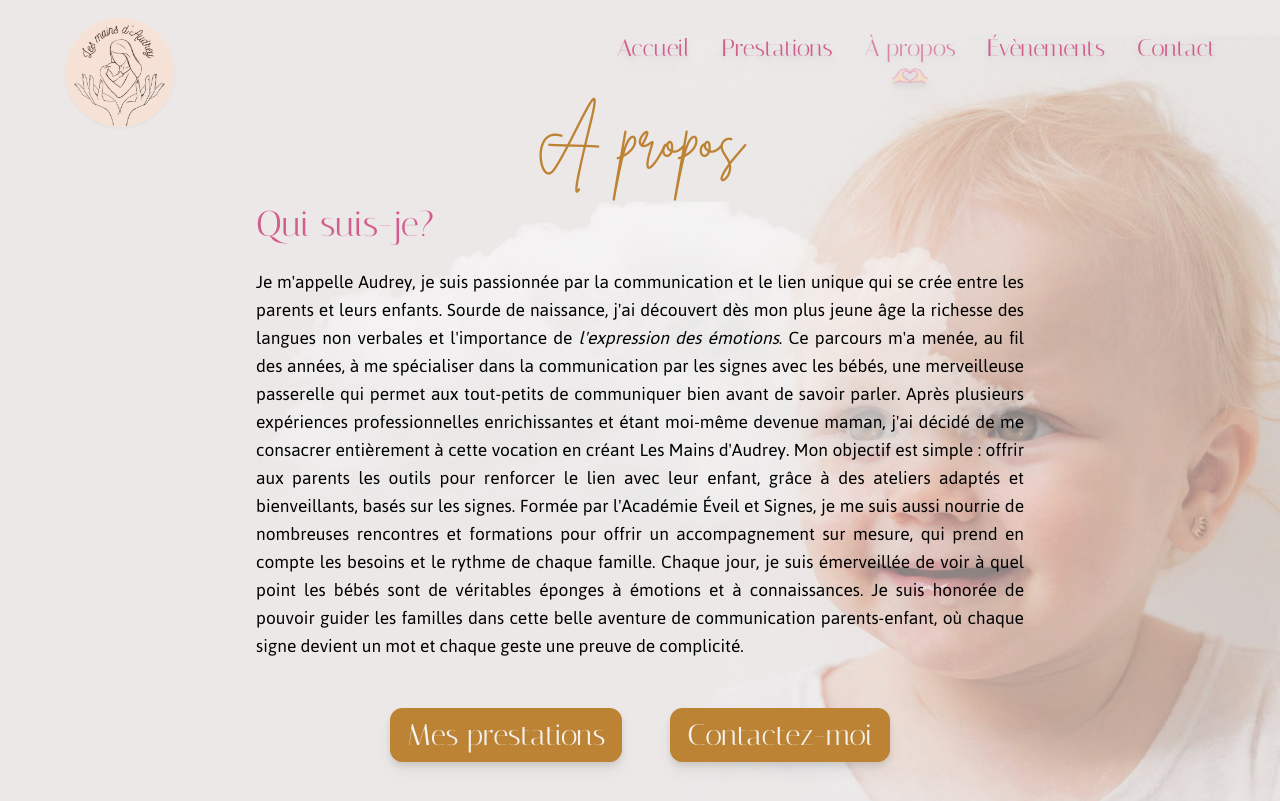
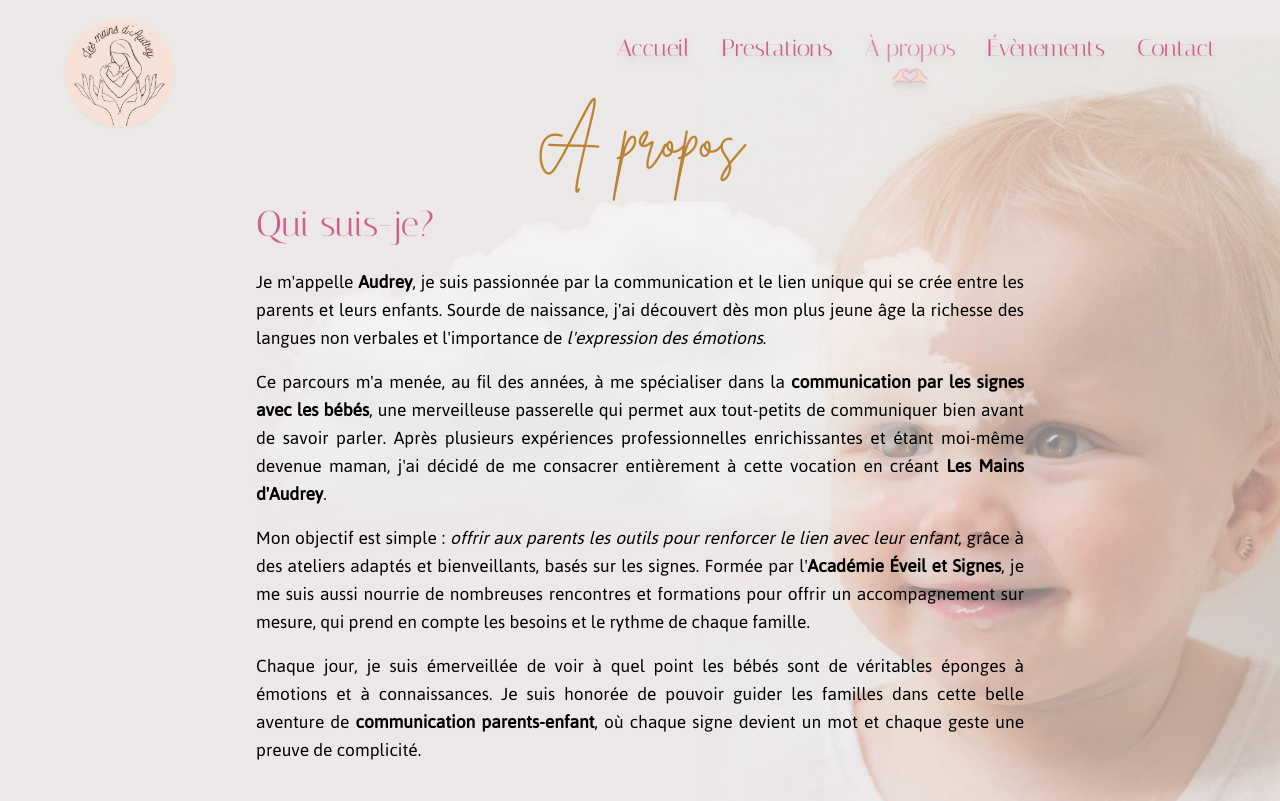
Before and after one commit to luciel53/lesmainsd-audrey, a Next.js app in the folder les-mains-d-audrey/: page /about in a window 1280 px wide. Shown: the top 801 px of the page. Built offline with nearby package versions, Linux system fonts and the light colour scheme; what tailwindcss-animated would draw is missing.

Commit message:
added some animations + SEO of about page

```diff
--- a/les-mains-d-audrey/src/app/about/page.js
+++ b/les-mains-d-audrey/src/app/about/page.js
@@ -14,55 +14,73 @@ export default function About() {
       <h1 className="font-brittany text-4xl md:text-6xl mb-6 md:mb-8">
         À propos
       </h1>
-      <div className="mx-auto w-[88%] md:w-[70%] lg:w-[60%] font-jaldi md:text-xl text-justify mb-4">
+      <section className="mx-auto w-[88%] md:w-[70%] lg:w-[60%] font-jaldi md:text-xl text-justify mb-4">
         <h2 className=" font-italiana text-xl md:text-3xl lg:text-4xl md:text-left  mb-3 lg:mb-6 relative z-10">
           Qui suis-je?
         </h2>
         <div>
           <Cloud />
-          <p className="text-justify relative z-10 font-jaldi md:text-xl">
-            Je m&apos;appelle Audrey, je suis passionnée par la communication et le
-            lien unique qui se crée entre les parents et leurs enfants. Sourde
-            de naissance, j&apos;ai découvert dès mon plus jeune âge la richesse des
-            langues non verbales et l&apos;importance de{" "}
-            <em>l&apos;expression des émotions</em>. Ce parcours m&apos;a menée, au fil
-            des années, à me spécialiser dans la communication par les signes
-            avec les bébés, une merveilleuse passerelle qui permet aux
-            tout-petits de communiquer bien avant de savoir parler. Après
-            plusieurs expériences professionnelles enrichissantes et étant
-            moi-même devenue maman, j&apos;ai décidé de me consacrer entièrement à
-            cette vocation en créant Les Mains d&apos;Audrey. Mon objectif est simple
-            : offrir aux parents les outils pour renforcer le lien avec leur
-            enfant, grâce à des ateliers adaptés et bienveillants, basés sur les
-            signes. Formée par l&apos;Académie Éveil et Signes, je me suis aussi
-            nourrie de nombreuses rencontres et formations pour offrir un
-            accompagnement sur mesure, qui prend en compte les besoins et le
-            rythme de chaque famille. Chaque jour, je suis émerveillée de voir à
-            quel point les bébés sont de véritables éponges à émotions et à
-            connaissances. Je suis honorée de pouvoir guider les familles dans
-            cette belle aventure de communication parents-enfant, où chaque
-            signe devient un mot et chaque geste une preuve de complicité.
-          </p>
+          <article className="text-justify relative z-10 font-jaldi md:text-xl">
+            <p className="mb-4">
+              Je m&apos;appelle <strong>Audrey</strong>, je suis passionnée par la communication
+              et le lien unique qui se crée entre les parents et leurs enfants.{" "}
+              <strong className=" font-normal">Sourde de naissance</strong>, j&apos;ai découvert dès mon plus jeune âge la
+              richesse des langues non verbales et l&apos;importance de{" "}
+              <em>l&apos;expression des émotions</em>.
+            </p>
+            <p className="mb-4">
+              Ce parcours m&apos;a menée, au fil des années, à me spécialiser
+              dans la <strong>communication par les signes avec les bébés</strong>, une
+              merveilleuse passerelle qui permet aux tout-petits de communiquer
+              bien avant de savoir parler. Après plusieurs expériences
+              professionnelles enrichissantes et étant moi-même devenue maman,
+              j&apos;ai décidé de me consacrer entièrement à cette vocation en
+              créant <strong>Les Mains d&apos;Audrey</strong>.
+            </p>
+            <p className="mb-4">
+              Mon objectif est simple :{" "}
+              <em>
+                offrir aux parents les outils pour renforcer le lien avec leur
+                enfant
+              </em>
+              , grâce à des ateliers adaptés et bienveillants, basés sur les
+              signes. Formée par l&apos;<strong>Académie Éveil et Signes</strong>, je me suis
+              aussi nourrie de nombreuses rencontres et formations pour offrir
+              un accompagnement sur mesure, qui prend en compte les besoins et
+              le rythme de chaque famille.
+            </p>
+            <p className="mb-4">
+              Chaque jour, je suis émerveillée de voir à quel point les bébés
+              sont de véritables éponges à émotions et à connaissances. Je suis
+              honorée de pouvoir guider les familles dans cette belle aventure
+              de <strong>communication parents-enfant</strong>, où chaque signe devient un mot et
+              chaque geste une preuve de complicité.
+            </p>
+          </article>
         </div>
-      </div>
-      <div className="flex flex-row justify-center gap-12 mb-12">
+      </section>
+      <section className="flex flex-row justify-center gap-12 mb-12">
         <div className="flex flex-row justify-center font-italiana text-lg md:text-3xl text-lightBG bg-gold mt-8 px-4 py-2 border border-gold rounded-xl hover:text-gold hover:bg-lightBG hover:opacity-90 drop-shadow-lg transition duration-300 ease-in-out">
           <Link href="/services">
-            <button className="">Mes prestations</button>
+            <button aria-label="Accédez à la page de mes prestations">
+              Mes prestations
+            </button>
           </Link>
         </div>
 
         <div className="flex flex-row justify-center  font-italiana text-lg md:text-3xl text-lightBG bg-gold mt-8 px-4 py-2 border border-gold rounded-xl hover:text-gold hover:bg-lightBG hover:opacity-90 drop-shadow-lg transition duration-300 ease-in-out">
           <Link href="/contact">
-            <button className="">Contactez-moi</button>
+            <button aria-label="Accédez à la page contact" className="">
+              Contactez-moi
+            </button>
           </Link>
         </div>
-      </div>
-      <div className="relative z-10 mt-6 mb-6 mx-4 md:mx-20 lg:mx-80">
+      </section>
+      <section className="relative z-10 mt-6 mb-6 mx-4 md:mx-20 lg:mx-80">
         <h2 className=" font-italiana text-xl md:text-3xl lg:text-4xl md:text-left  mb-3 lg:mb-6">
           On parle de moi
         </h2>
-        <div>
+        <figure>
           <Image
             src="/images/article-presse.jpg"
             alt="Article de presse sur Les Mains d'Audrey, ateliers bébé signe et communication parent-bébé"
@@ -70,8 +88,9 @@ export default function About() {
             height={1200}
             className="mx-auto"
           />
-        </div>
-      </div>
+          <figcaption className="italic font-jaldi text-center">Article publié dans la presse sur Les mains d'Audrey. Entreprise dédiée à la communication parent-bébé à travers le bébé signe.</figcaption>
+        </figure>
+      </section>
     </div>
   );
 }
--- a/les-mains-d-audrey/src/app/components/Accordion.js
+++ b/les-mains-d-audrey/src/app/components/Accordion.js
@@ -33,7 +33,7 @@ export default function Accordion({ title, content, isFirst }) {
         </span>
       </button>
       {isOpen && (
-        <div className="flex flex-col justify-between w-80 md:w-[60%] lg:w-[40%] bg-lightBG border-x border-b border-lightPink px-4 py-2">
+        <div className="flex flex-col justify-between w-80 md:w-[60%] lg:w-[40%] bg-lightBG border-x border-b border-lightPink px-4 py-2 animate-flip-down animate-duration-[500ms] animate-ease-out">
           <div className=" whitespace-break-spaces break-words">
             <p className="font-jaldi italic text-justify md:text-xl">
             {content}
@@ -41,7 +41,7 @@ export default function Accordion({ title, content, isFirst }) {
           </div>
           <div className=" self-center">
             <Link href="/services">
-            <button className="text-lightBG bg-gold font-jaldi w-24 md:mr-4 lg:mr-4 mt-3 mb-2 drop-shadow-lg border border-gold rounded-full px-2 hover:text-gold hover:bg-lightBG hover:opacity-90 transition duration-300 ease-in-out">En savoir +</button>
+            <button aria-label="En savoir plus" className="text-lightBG bg-gold font-jaldi w-24 md:mr-4 lg:mr-4 mt-3 mb-2 drop-shadow-lg border border-gold rounded-full px-2 hover:text-gold hover:bg-lightBG hover:opacity-90 transition duration-300 ease-in-out">En savoir +</button>
             </Link>
           </div>
         </div>
--- a/les-mains-d-audrey/src/app/components/Header.js
+++ b/les-mains-d-audrey/src/app/components/Header.js
@@ -55,7 +55,7 @@ export default function Header() {
             unoptimized
             width={400}
             height={400}
-            className="h-24 w-24 lg:h-36 lg:w-36 z-0 drop-shadow-sm"
+            className="h-24 w-24 lg:h-36 lg:w-36 z-0 drop-shadow-sm hover:animate-wiggle-more"
           />
         </Link>
       </div>
--- a/les-mains-d-audrey/src/app/contact/page.js
+++ b/les-mains-d-audrey/src/app/contact/page.js
@@ -74,7 +74,7 @@ export default function Contact() {
             alt="Logo de les mains d'Audrey"
             width={400}
             height={400}
-            className=" w-[60%] md:w-[60%] mx-auto drop-shadow-lg"
+            className=" w-[60%] md:w-[60%] mx-auto drop-shadow-lg hover:animate-wiggle-more"
           />
           <p>Les mains d&apos;Audrey</p>
           <p>Facilitatrice de liens Parents-enfant</p>
@@ -208,7 +208,7 @@ export default function Contact() {
             {/* Sender button */}
             <div className="flex justify-center">
               <div className="font-italiana text-lg md:text-3xl text-lightBG bg-gold px-4 py-2 border border-gold rounded-xl hover:text-gold hover:bg-lightBG hover:opacity-90 drop-shadow-lg transition duration-300 ease-in-out">
-                <button>Envoyer</button>
+                <button aria-label="Envoyez votre message">Envoyer</button>
               </div>
             </div>
           </form>
--- a/les-mains-d-audrey/src/app/evenements/page.js
+++ b/les-mains-d-audrey/src/app/evenements/page.js
@@ -46,7 +46,7 @@ export default async function Event() {
           réserver votre créneau ci-dessous! Pour toute information,
           n&apos;hésitez pas à{" "}
           <Link href="/contact">
-            <span className="font-jaldi font-bold md:text-xl underline">
+            <span className="font-jaldi font-bold md:text-xl underline text-pink hover:text-lightPink">
               me contacter
             </span>{" "}
           </Link>
--- a/les-mains-d-audrey/src/app/services/page.js
+++ b/les-mains-d-audrey/src/app/services/page.js
@@ -27,7 +27,7 @@ export default function Prestations() {
           domicile). J’anime également des activités en collectivités
           (bibliothèques...). Pour d’autres demandes,{" "}
           <Link href="/contact">
-            <strong className=" underline">contactez-moi.</strong>
+            <strong className=" underline text-pink hover:text-lightPink">contactez-moi.</strong>
           </Link>{" "}
           Aussi, j&apos;organise des <strong>ateliers de sensibilisation</strong>{" "}
           dans les entreprises autour de la <strong>culture Sourde</strong>.{" "}
```
